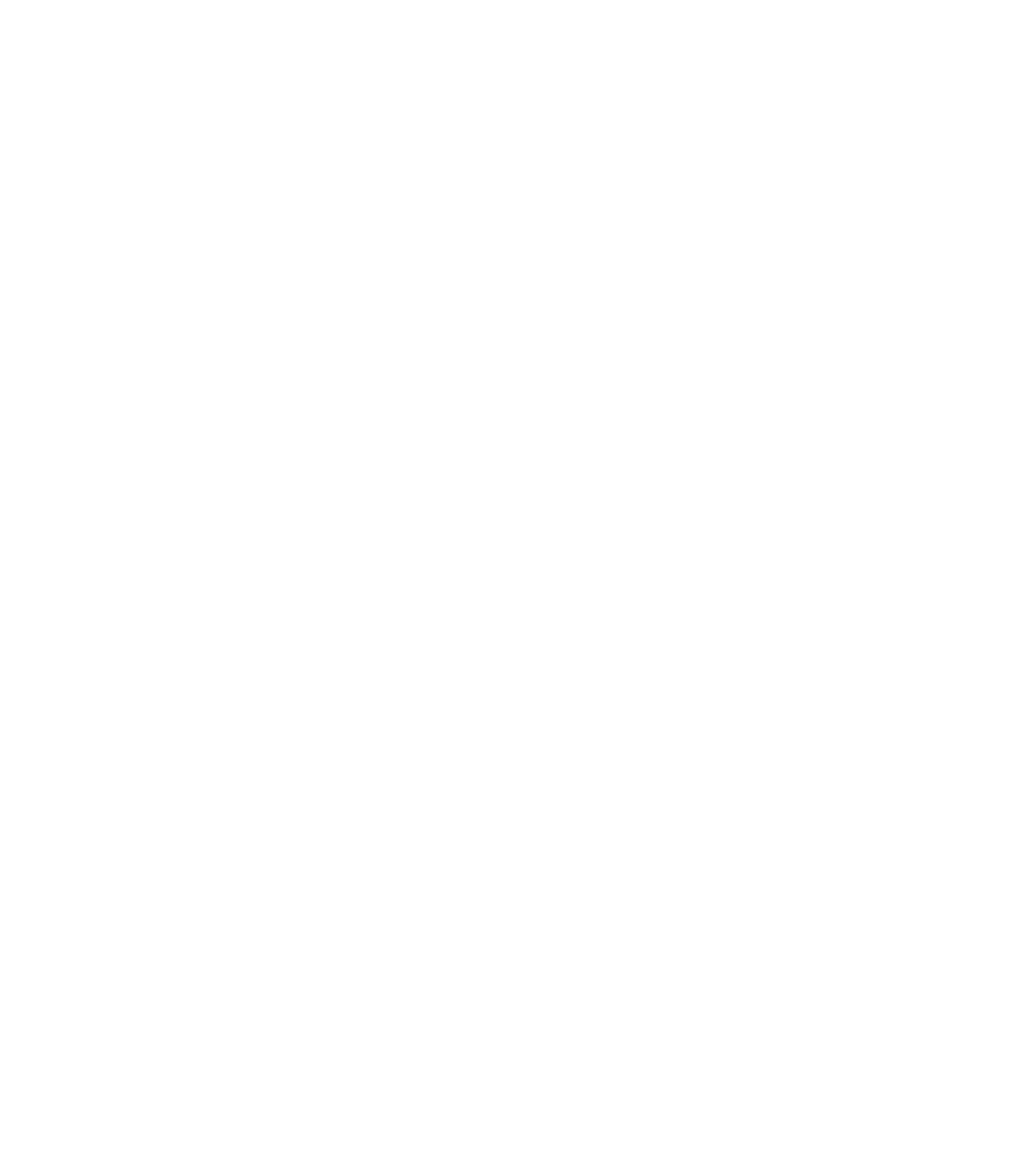
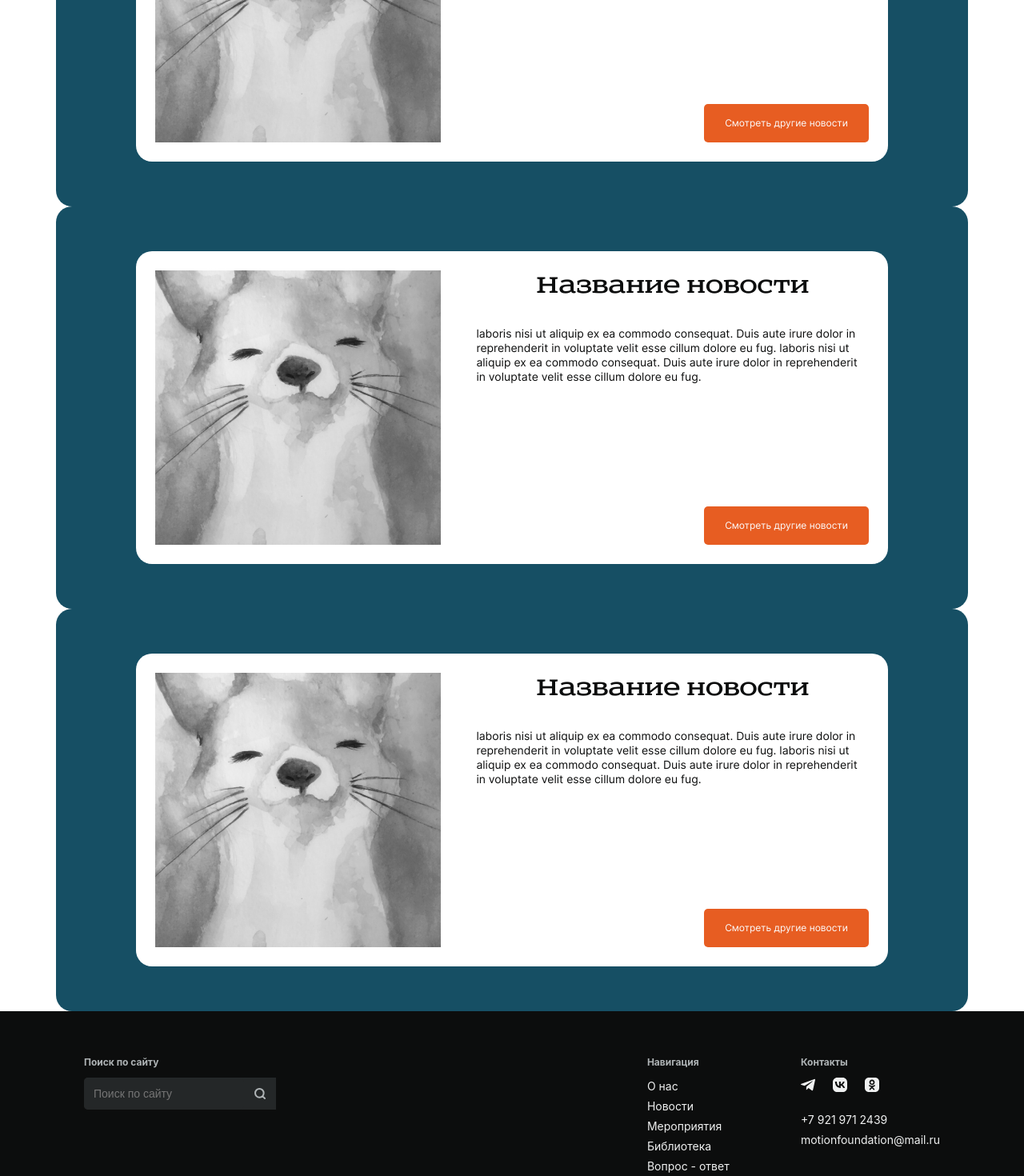
Before and after one commit to Phizick/NKO-project, a React (Create React App) app in the folder frontend/: page /news in a window 1280 px wide. Shown: the part 840-2310 px from the top of the page at 80% size. Before the commit the page ends 800 px from the top, so only its background shows below. Built offline with nearby package versions, Linux system fonts and the light colour scheme.

Commit message:
Added routes, pages and etc.

```diff
--- a/frontend/src/components/App/App.jsx
+++ b/frontend/src/components/App/App.jsx
@@ -1,8 +1,10 @@
 import { Route, Switch } from "react-router-dom";
 import { ErrorPage } from "../../pages/ErrorPage/ErrorPage";
 import { MainPage } from "../../pages/MainPage/MainPage";
-import News from "../News/News";
+
 import styleApp from "./App.module.css";
+import {NewsPage} from "../../pages/NewsPage/NewsPage";
+import {UseFulPage} from "../../pages/UsefulPage/UseFullPage";
 
 export const App = () => {
   return (
@@ -12,7 +14,13 @@
           <MainPage />
         </Route>
         <Route path="/news" exact={true}>
-          <News/>
+          <NewsPage />
+        </Route>
+        <Route path='/about-us' exact={true}>
+          <MainPage />
+        </Route>
+        <Route path='/useful' exact={true}>
+          <UseFulPage />
         </Route>
         <Route path="*">
           <ErrorPage />
--- a/frontend/src/components/News/News.js
+++ b/frontend/src/components/News/News.js
@@ -4,6 +4,7 @@
 
 function News() {
     return (
+        <>
         <div className={ styles.news }>
             <div className={ styles.content }>
                 <img src={image} alt='Картинка к новости' className={ styles.image } />
@@ -16,8 +17,8 @@
                     <Link to='/news' className={ styles.link }>Смотреть другие новости</Link>
                 </div>
             </div>
-
         </div>
+        </>
     )
 }
 
--- a/frontend/src/components/Promo/Promo.js
+++ b/frontend/src/components/Promo/Promo.js
@@ -63,7 +63,7 @@
             )}
                 { isScreenBig ? (
                     <div className={ styles.links }>
-                        <Link to='/aboutus' className={ styles.aboutUs }>О нашем проекте</Link>
+                        <Link to='/about-us' className={ styles.aboutUs }>О нашем проекте</Link>
                         <Link to='/donation' className={ styles.donation }>Сделать пожертвование
                             <img src={heart} alt='Сердечко' className={ styles.littleImg } />
                         </Link>
--- /dev/null
+++ b/frontend/src/pages/NewsPage/NewsPage.jsx
@@ -0,0 +1,19 @@
+
+import Promo from "../../components/Promo/Promo";
+import Header from "../../components/Header/Header";
+import Footer from "../../components/Footer/Footer";
+import News from "../../components/News/News";
+
+
+export const NewsPage = () => {
+    return (
+        <div>
+            <Header />
+            <News/>
+            <News/>
+            <News/>
+            <News/>
+            <Footer/>
+        </div>
+    );
+};
--- /dev/null
+++ b/frontend/src/pages/UsefulPage/UseFullPage.jsx
@@ -0,0 +1,19 @@
+
+
+import Header from "../../components/Header/Header";
+import Footer from "../../components/Footer/Footer";
+import Promo from "../../components/Promo/Promo";
+
+import Programs from "../../components/Programs/Programs";
+
+
+export const UseFulPage = () => {
+    return (
+        <div>
+            <Header />
+            <Promo />
+            <Programs/>
+            <Footer/>
+        </div>
+    );
+};
```
Also changed, not shown: frontend/src/pages/NewsPage/NewsPage.module.css (added), frontend/src/pages/UsefulPage/UseFullPage.module.css (added).
